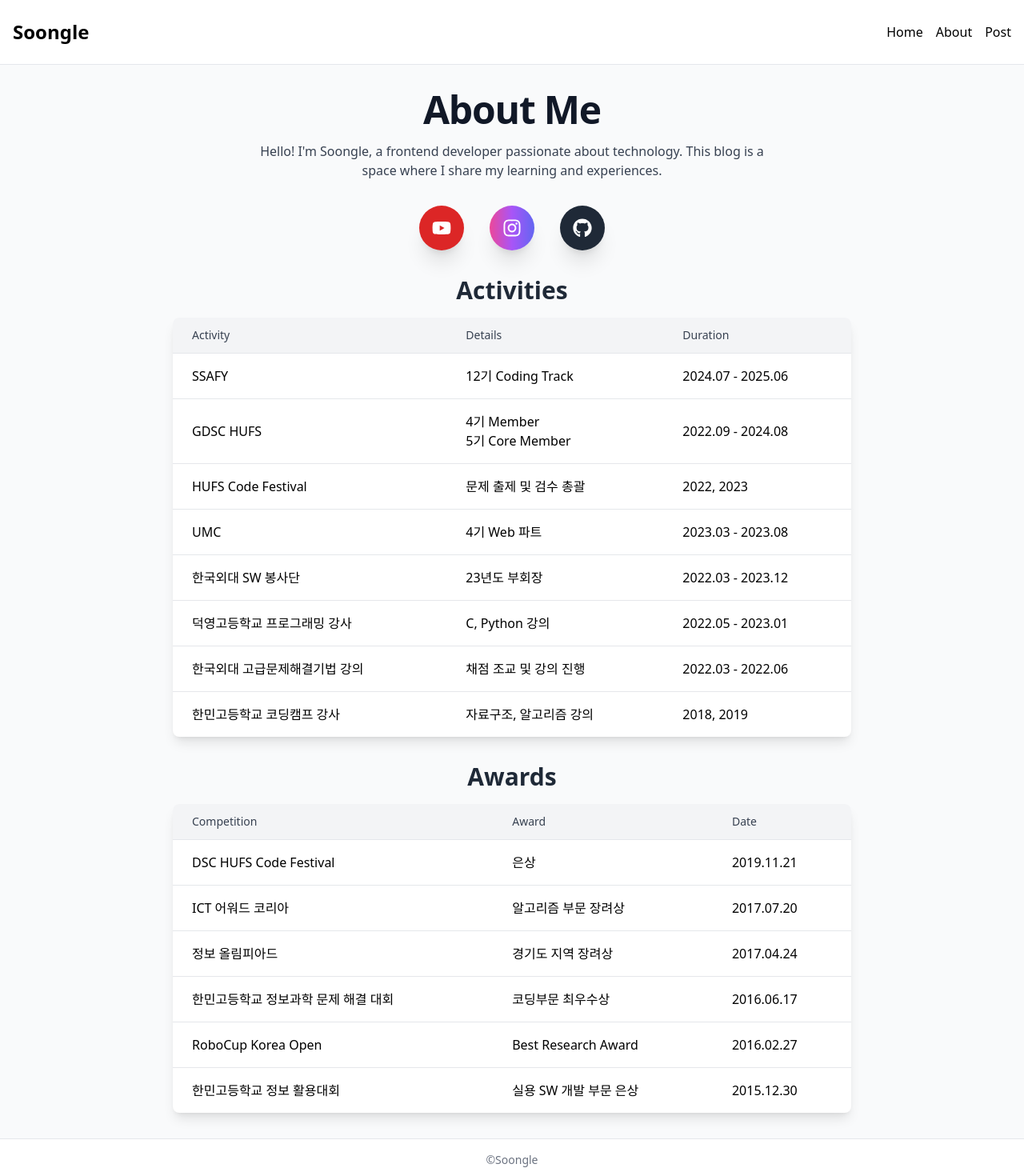
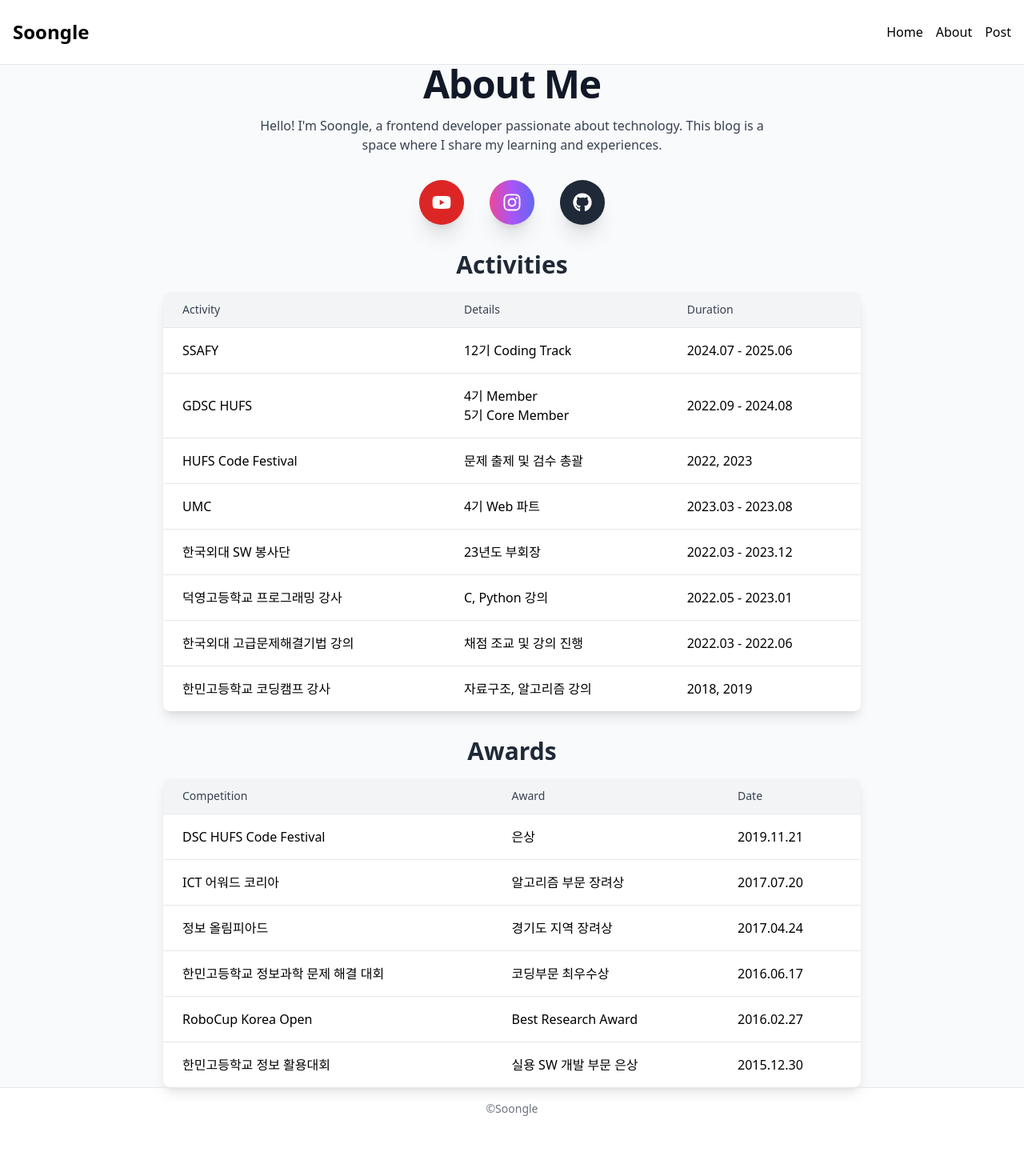
Before and after one commit to s00ngle/soongle-blog, a Next.js app: page /about in a window 1280 px wide. Shown: the top 1470 px of the page at 80% size. After the commit the page ends 1412 px from the top, so only its background shows below. Built offline with nearby package versions, Linux system fonts and the light colour scheme.

Commit message:
fix: adjust padding and improve text formatting on About page

```diff
--- a/app/about/page.tsx
+++ b/app/about/page.tsx
@@ -7,14 +7,13 @@ export const metadata: Metadata = {
 
 const AboutPage = () => {
   return (
-    <div className="flex-grow flex flex-col items-center p-8 bg-gray-50">
+    <div className="flex-grow flex flex-col items-center px-4 bg-gray-50">
       <h1 className="text-5xl font-bold text-gray-900 tracking-tight">
         About Me
       </h1>
       <p className="mt-4 text-center text-gray-700 max-w-2xl">
-        Hello! I&apos;m Soongle, a frontend developer passionate about
-        technology. This blog is a space where I share my learning and
-        experiences.
+        Hello! I'm Soongle, a frontend developer passionate about technology.
+        This blog is a space where I share my learning and experiences.
       </p>
 
       {/* Social Media Buttons */}
@@ -46,7 +45,7 @@ const AboutPage = () => {
       </div>
 
       {/* Activity Table */}
-      <section className="mt-8 w-full max-w-4xl px-6">
+      <section className="mt-8 w-full max-w-4xl px-3">
         <h2 className="text-3xl font-semibold text-center text-gray-800">
           Activities
         </h2>
@@ -118,7 +117,7 @@ const AboutPage = () => {
       </section>
 
       {/* Award Table */}
-      <section className="mt-8 w-full max-w-4xl px-6">
+      <section className="mt-8 w-full max-w-4xl px-3">
         <h2 className="text-3xl font-semibold text-center text-gray-800">
           Awards
         </h2>
```
